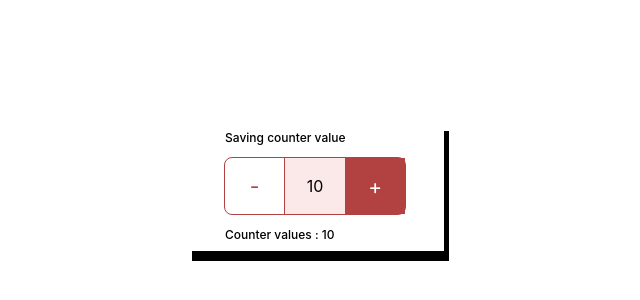
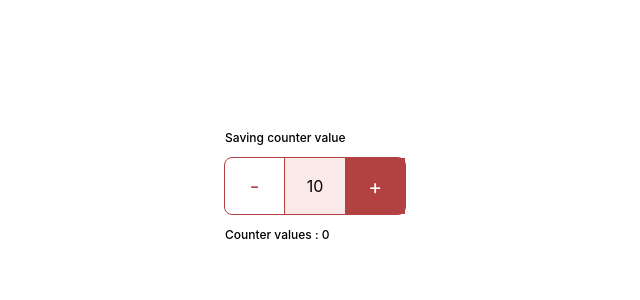
Before and after one commit to mohnishlokhande/Quicksell_Mohnish, a React (Create React App) app: page / in a window 1280 px wide. Shown: the part 214-514 px from the top of the page, without its empty margins (325-965 px from the left). Built offline with nearby package versions, Linux system fonts and the light colour scheme.

Commit message:
function

```diff
--- a/src/Component/Main.css
+++ b/src/Component/Main.css
@@ -14,7 +14,7 @@
     width: 257px;
     height: 130px;
     background-color: #FFFFFF;
-    box-shadow: 5px 10px;
+    /* box-shadow: 5px 10px; */
 }
 .counterClass{
     display: flex;
--- a/src/Component/Main.js
+++ b/src/Component/Main.js
@@ -1,33 +1,42 @@
-import React, {Component} from 'react';
+import React, {Component,useState} from 'react';
 import './Main.css';
 
-class Main extends Component {
 
-    render(){
+const Main = () => {
+    const [counter, setCounter] = useState(0)
+
+    const handleClick1 = () => {
+        setCounter(counter + 1)
+    }
+
+    const handleClick2 = () => {
+        setCounter(counter - 1)
+    }
+
     return(
         <div className="mainContainer">
             <div className="mainCol">
                 <div className="saveC">
                     <p>Saving counter value</p>
                 </div>
-                    <div className="counterClass">
+                <div className="counterClass"  onClick={handleClick2}>
                     <div className="counerElemin">
                         <h className="minus">-</h>
                     </div>
                     <div className="counerElenum">
                         <p>10</p>
                     </div>
-                        <div className="counerEleplus" >
+                    <div className="counerEleplus" onClick={handleClick1}>
                         <h className="plus">+</h>
                     </div>
                 </div>
                 <div className="counterVal">
-                        <p>Counter values : 10</p>
+                    <p>Counter values  : {counter}</p>
                 </div>
             </div>
         </div>
     );
-    }
+
 
 }
 
```
Also changed, not shown: src/App.js (+0 -16 lines). Lines whose indentation alone changed are shown as unchanged.
